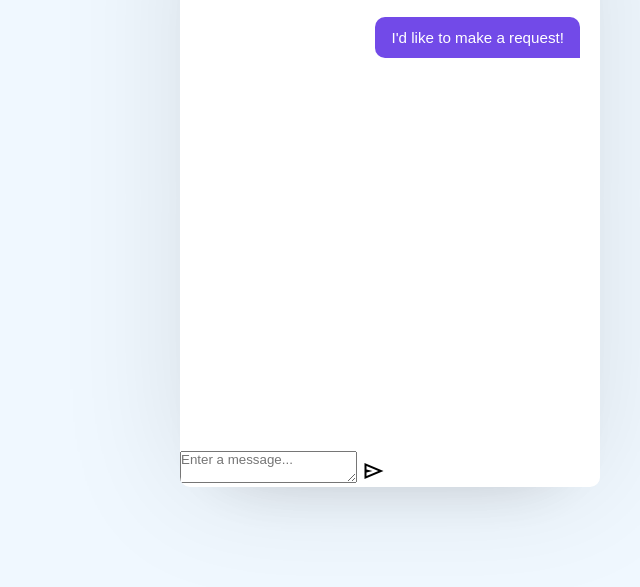
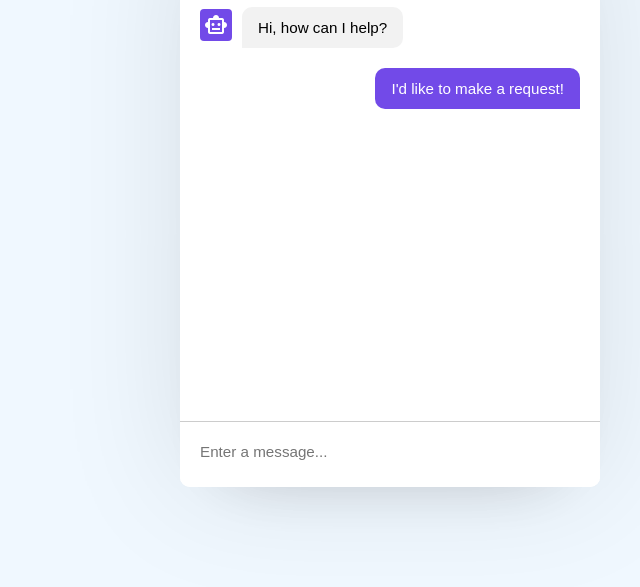
Before and after one commit to jchow687/myChatbot.github.io, a plain HTML site: page index.html in a window 1280 px wide. Shown: the part 213-800 px from the top of the page, without its empty margins (640-1280 px from the left). Drawn offline with nearby package versions, Linux system fonts and the light colour scheme.

Commit message:
css changes

```diff
--- a/index.html
+++ b/index.html
@@ -25,7 +25,7 @@
         </li>
       </ul>
       <div class="chat-input">
-        <textarea placeholder="Enter a message..."></textarea>
+        <textarea placeholder="Enter a message..." required></textarea>
         <span id="send-btn" class="material-symbols-outlined">send</span>
       </div>
     </div>
--- a/style.css
+++ b/style.css
@@ -38,7 +38,7 @@ header h2 {
 .chatbot .chatbox{
     height: 510px;
     overflow-y: auto;
-    padding: 15px 20px 70px;
+    padding: 30px 20px 70px;
 }
 
 .chatbot .chat{
@@ -49,6 +49,7 @@ header h2 {
     height: 32px;
     width: 32px;
     color: #fff;
+    align-self: flex-end;
     background: #724ae8;
     text-align: center;
     line-height: 32px;
@@ -74,3 +75,39 @@ header h2 {
     border-radius: 10px 10px 10px 0px;
 
 }
+
+.chatbot .chat-input{
+    position: absolute;
+    bottom: 0;
+    width: 100%;
+    display: flex;
+    gap: 5px;
+    background: #fff;
+    padding: 5px 20px;
+    border-top: 1px solid #ccc;
+}
+
+.chat-input textarea{
+    height: 55px;
+    width: 100%;
+    border: none;
+    outline: none;
+    font-size: 0.95rem;
+    resize: none;
+    padding: 16px 16px 16px 0;
+}
+
+.chat-input span{
+    align-self: flex-end;
+    height: 55px;
+    line-height: 55px;
+    color:#724ae8;
+    font-size: 1.35;
+    cursor: pointer;
+    background: red;
+    visibility: hidden;
+}
+
+.chat-input textarea:valid ~ span{
+    visibility: hidden;
+}
```
